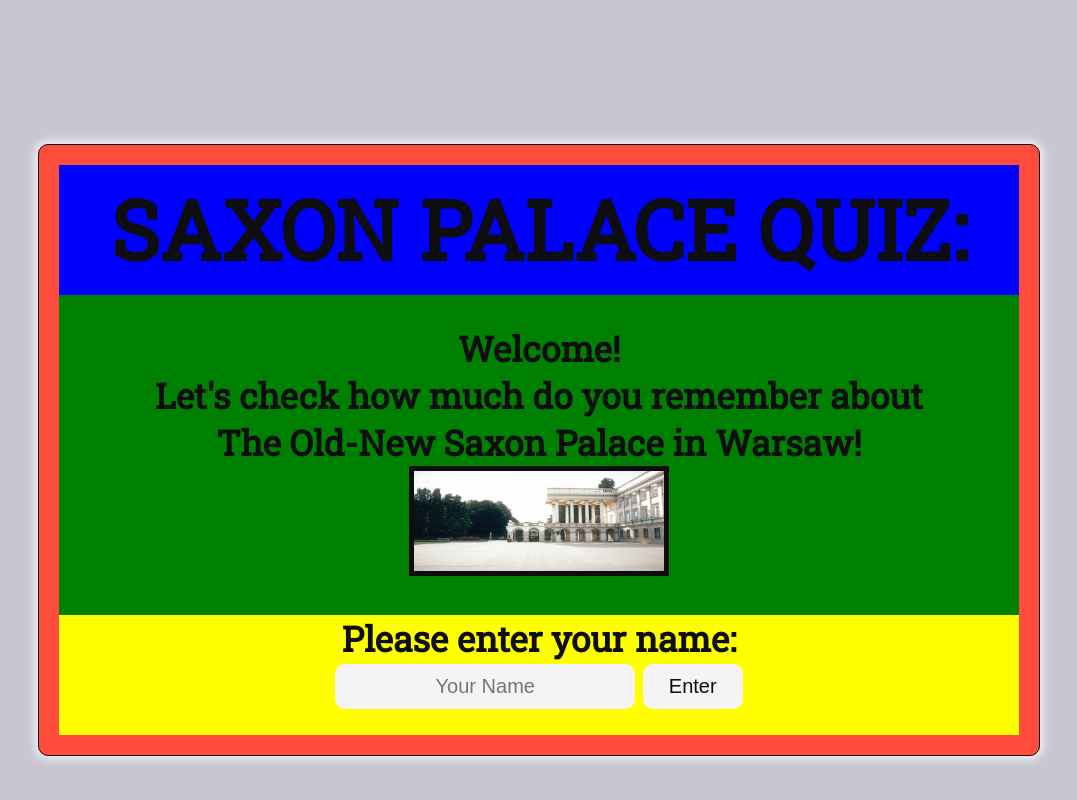
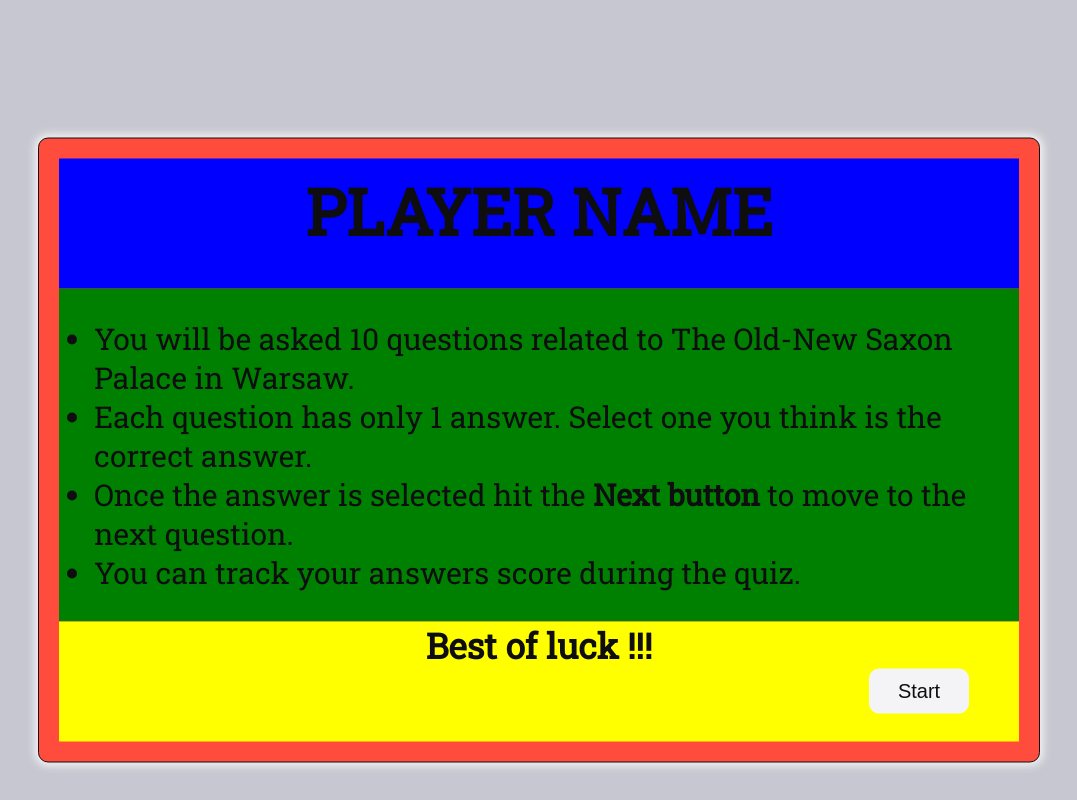
Before and after one commit to DominikBBB/PP2-JSQuiz, a plain HTML site: page index.html in a window 1280 px wide. Shown: the whole page, without its empty margins (101-1178 px from the left). Drawn offline with Linux system fonts and the light colour scheme.

Commit message:
Add start button, change rules, style page2

```diff
--- a/assets/css/style.css
+++ b/assets/css/style.css
@@ -99,9 +99,28 @@ body {
 
 #list-of-rules {
     text-align: left;
-    padding-left: 20px;
+    margin: 0 35px;
 }
 
+.next-btn {
+    border: none;
+    outline: none;
+    background: #f4f4f6;
+    color: #0e0e10;
+    width: 100px;
+    height: 45px;
+    border-radius: 10px;
+    cursor: pointer;
+    float: right;
+    /* margin: 10px; */
+    margin-right: 50px;
+    font-size: 20px;
+}
+
+.next-btn:hover {
+    background: #0e0e10;
+    color: #f4f4f6;
+}
 
 
 /* -----------------------------------------------------------------------------------Page3 Quiz section-- */
@@ -130,8 +149,8 @@ body {
     background: #0e0e10;
     color: #f4f4f6;
 }
-
-.next-btn {
+/*
+((( .next-btn {
     border: none;
     outline: none;
     background: #f4f4f6;
@@ -142,15 +161,16 @@ body {
     cursor: pointer;
     float: right;
     margin: 10px;
-    /* margin-right: 50px; */
+   ((( margin-right: 50px; )))
     font-size: 20px;
 }
 
 .next-btn:hover {
     background: #0e0e10;
     color: #f4f4f6;
-}
+} )))
 
+ */
 
 /* ---------------------------------------------------------------------------Page4 Quiz-results section-- */
 
--- a/index.html
+++ b/index.html
@@ -20,7 +20,7 @@
 
     <!-----------------------------------------------------------------------------Page1 Welcome section-->
 
-    <div id="home" class="container">
+    <!-- <div id="home" class="container">
         <div class="top-section">
             <h2>Saxon Palace Quiz:</h2>
         </div>
@@ -43,33 +43,34 @@
                     <label for="playername"></label>
                     <input type="text" id="playername" name="playername"
                         pattern="[a-zA-Z][a-zA-Z  ]{1,}" placeholder="Your Name" required>
-                    <button type="submit" id="enter-button">Enter</button>
+                    <button type="submit" id="enter-button" aria-label="Quiz enter button">Enter</button>
                 </form>
 
         </div>
-    </div>
+    </div> -->
 
     <!--------------------------------------------------------------------------Page2 Quiz-rules section-->
 
-    <!-- <div id="rules" class="container">
+    <div id="rules" class="container">
         <div id="player" class="top-section">
-            <h2>Player Name</h2>
+            <h3>Player Name</h3>
         </div>
         <div class="mid-section">
             <ul id="list-of-rules">
-                <li>You will be asked to answer 10 questions related to the old-new Saxon Palace in Warsaw.</li>
-                <li>Select the answer you think is the correct answer.</li>
-                <li>Each question must be answered to move to the next question.</li>
-                <li>Once the answer is selected hit the <strong>Submit </strong>button to move to the next question.</li>
+                <li>You will be asked 10 questions related to The Old-New Saxon Palace in Warsaw.</li>
+                <li>Each question has only 1 answer. Select one you think is the correct answer.</li>
+                <li>Once the answer is selected hit the <strong>Next button </strong>to move to the next question.</li>
+                <li>You can track your answers score during the quiz.</li>
             </ul>
         </div>
         <div class="bttm-section">
-            <div>Best of luck !!!</div>
+            <h3>Best of luck !!!</h3>
             <div>
-                <button type="button" aria-label="Quiz start button" id="quiz-start">Let's play</button>
+                <button type="submit" id="start-button" class="next-btn" aria-label="Quiz start button">Start</button>
+                <!-- <button type="button" aria-label="Quiz start button" >Let's play</button> -->
             </div>
         </div>
-    </div> -->
+    </div>
 
     <!--------------------------------------------------------------------------------Page3 Quiz section-->
 
```
